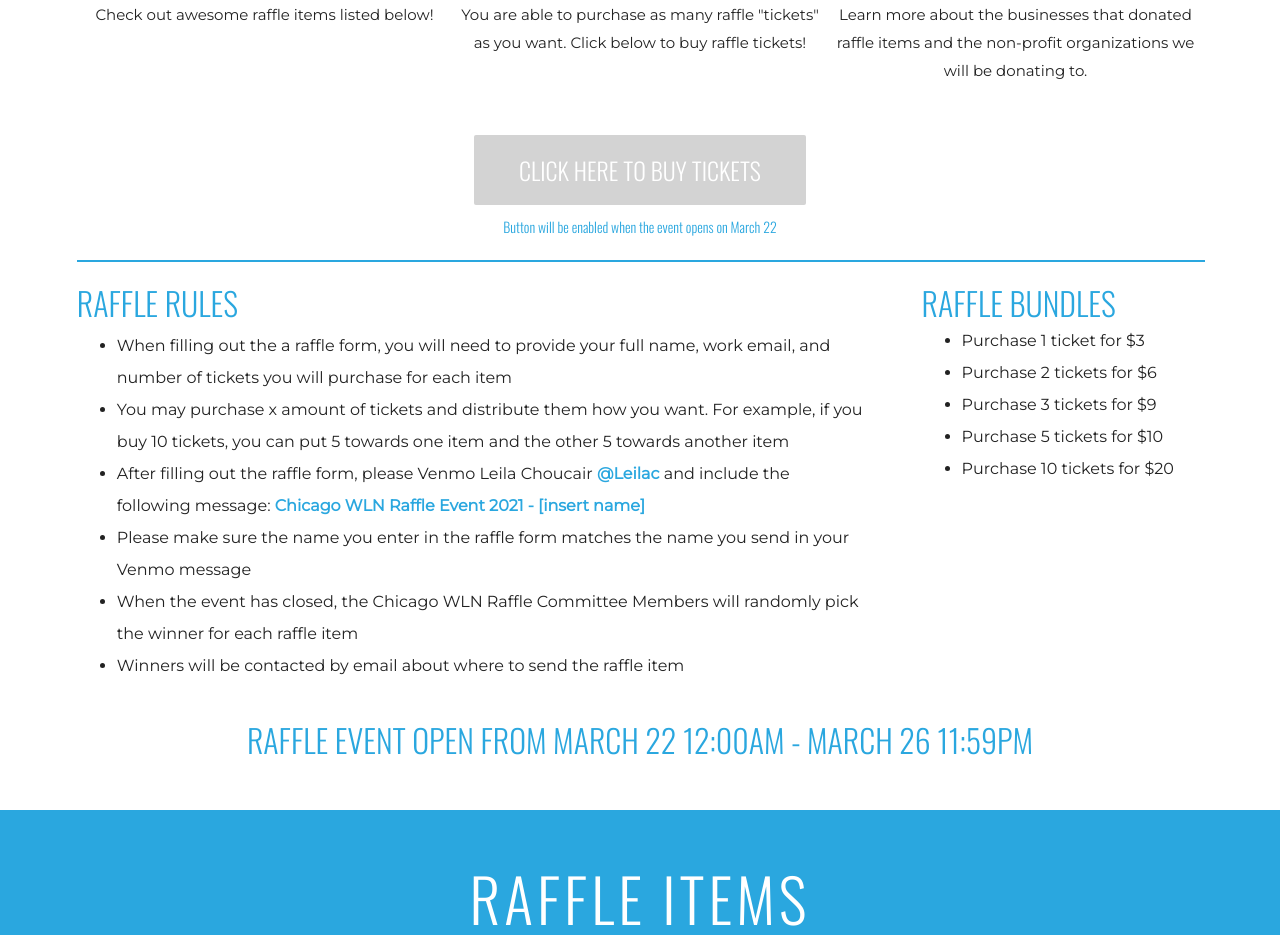
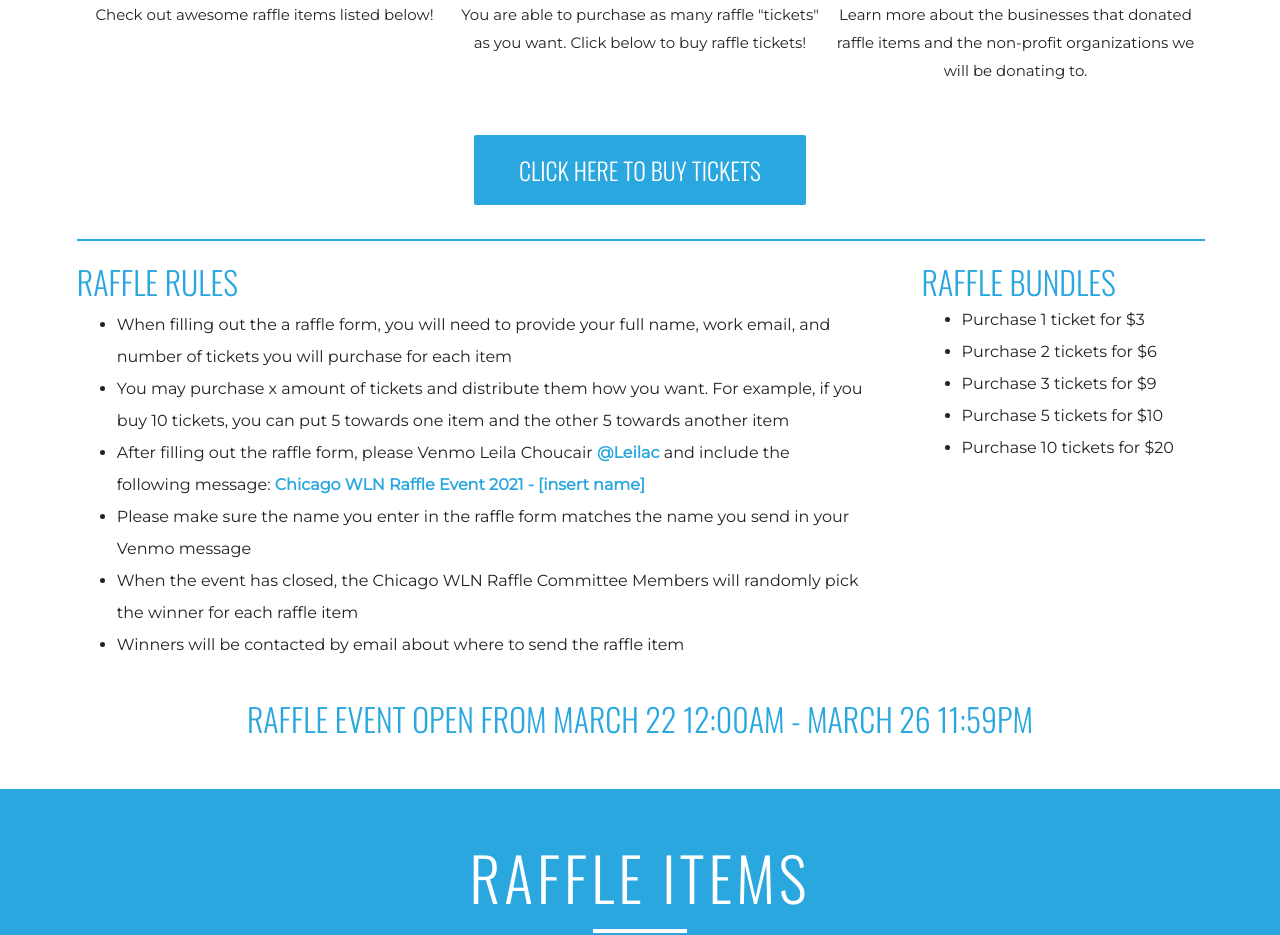
Before and after one commit to jduma108/wln-silent-auction, a React (Create React App) app: page / in a window 1280 px wide. Shown: the part 1520-2455 px from the top of the page. Built offline with nearby package versions, Linux system fonts and the light colour scheme.

Commit message:
enabling ticket button

```diff
--- a/src/components/howItWorks/howItWorks.js
+++ b/src/components/howItWorks/howItWorks.js
@@ -25,11 +25,11 @@ const HowItWorks = () => (
                 <p>Learn more about the businesses that donated raffle items and the non-profit organizations we will be donating to.</p>
             </div>
         </div>
-        {/* <a href="https://docs.google.com/forms/d/e/1FAIpQLSfx8z1V9ezb0RvIy1XuTwvKNy8k5rhLT6NwpCPe4ai-I8WKKw/viewform?usp=sf_link" rel="noreferrer" target="_blank">
+        <a href="https://docs.google.com/forms/d/e/1FAIpQLSfx8z1V9ezb0RvIy1XuTwvKNy8k5rhLT6NwpCPe4ai-I8WKKw/viewform?usp=sf_link" rel="noreferrer" target="_blank">
             <button className={styles.button}>CLICK HERE TO BUY TICKETS</button>
-        </a> */}
-        <button className={styles.disabledButton} disabled>CLICK HERE TO BUY TICKETS</button>
-        <p className={styles.smallText}>Button will be enabled when the event opens on March 22</p>
+        </a>
+        {/* <button className={styles.disabledButton} disabled>CLICK HERE TO BUY TICKETS</button>
+        <p className={styles.smallText}>Button will be enabled when the event opens on March 22</p> */}
         <hr className={styles.fullWidthHr}/>
         <div className={styles.moreInfoWrapper}>
             <div className={styles.moreInfoItem}>
```
